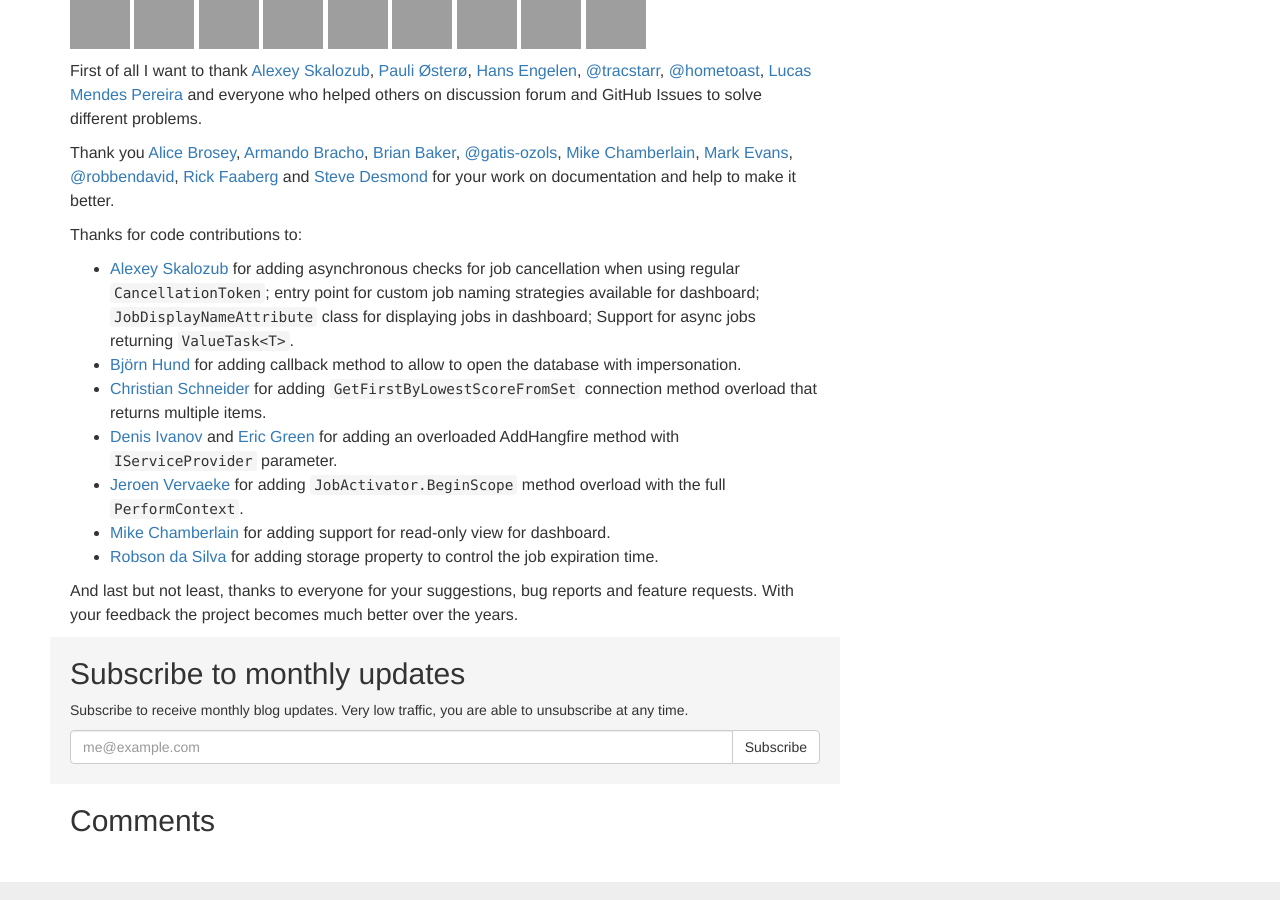
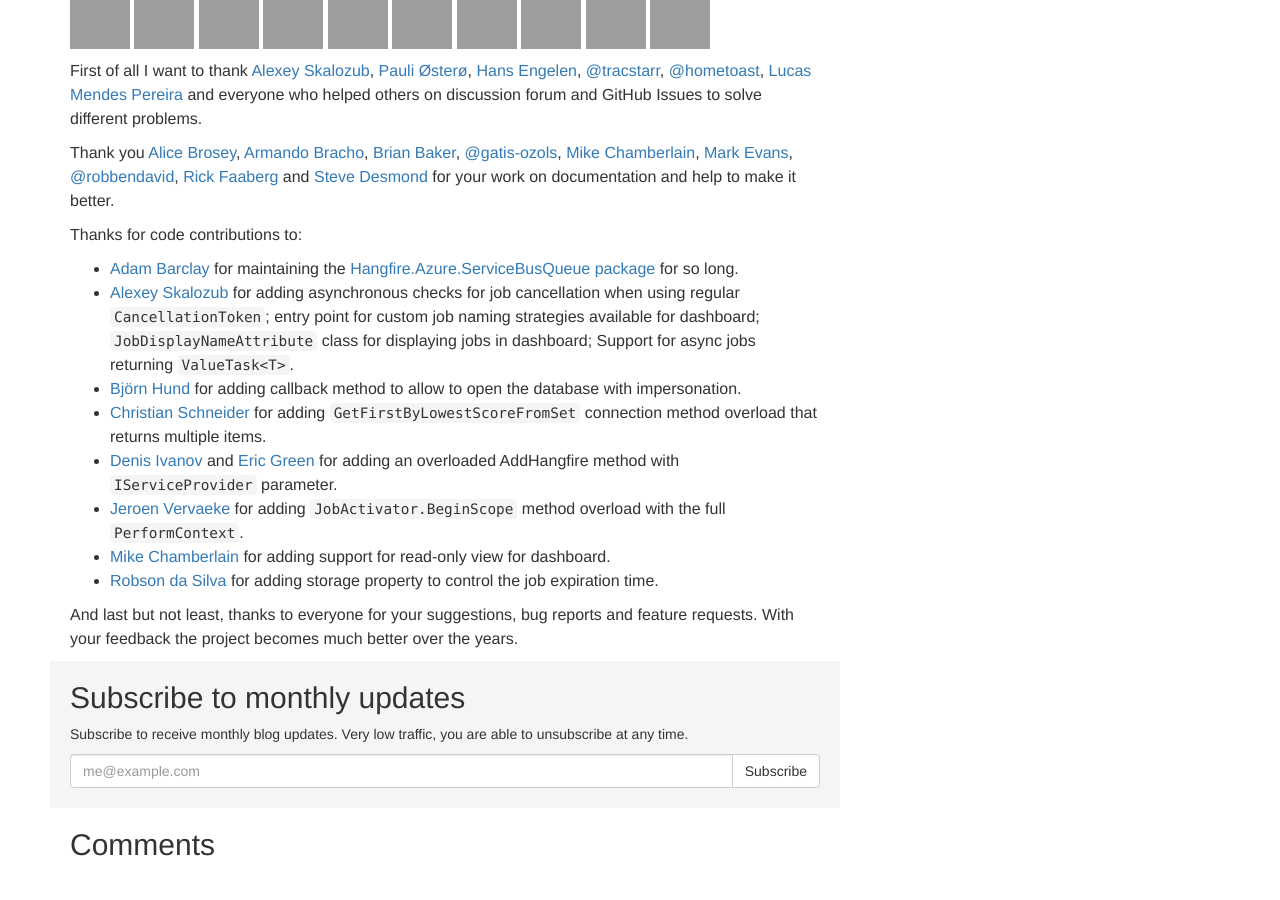
Before and after one commit to HangfireIO/Hangfire.io, a Jekyll site: the page built from _posts/2019-03-29-hangfire-1.7.0.md, in a window 1280 px wide and 900 px high, scrolled down 1329 px. Built offline with Jekyll 4.4.1, drawn with Linux system fonts in a browser that asks for light colours; emoji names are drawn with the system emoji font; comment, search, counter and statistics services are not loaded; grey boxes are pictures that could not be loaded.

Commit message:
Update 2019-03-29-hangfire-1.7.0.md

```diff
--- a/_posts/2019-03-29-hangfire-1.7.0.md
+++ b/_posts/2019-03-29-hangfire-1.7.0.md
@@ -41,6 +41,7 @@ After these important changes we can start to work on ecosystem and features wit
 
 <img src="https://github.com/ambroseya.png?size=60" alt="ambroseya" title="Alice Brosey" style="width: 60px;">
 <img src="https://github.com/armandombi.png?size=60" alt="armandombi" title="Armando Bracho" style="width: 60px;">
+<img src="https://github.com/barclayadam.png?size=60" alt="barclayadam" title="Adam Barclay" style="width: 60px;">
 <img src="https://github.com/BjoernHund.png?size=60" alt="BjoernHund" title="Björn Hund" style="width: 60px;">
 <img src="https://github.com/burningice2866.png?size=60" alt="burningice2866" title="Pauli Østerø" style="width: 60px;">
 <img src="https://github.com/cdschneider.png?size=60" alt="cdschneider" title="Christian Schneider" style="width: 60px;">
@@ -66,6 +67,7 @@ Thank you [Alice Brosey](https://github.com/ambroseya), [Armando Bracho](https:/
 
 Thanks for code contributions to:
 
+* [Adam Barclay](https://github.com/barclayadam) for maintaining the [Hangfire.Azure.ServiceBusQueue package](https://github.com/HangfireIO/Hangfire.Azure.ServiceBusQueue) for so long.
 * [Alexey Skalozub](https://github.com/pieceofsummer) for adding asynchronous checks for job cancellation when using regular `CancellationToken`; entry point for custom job naming strategies available for dashboard; `JobDisplayNameAttribute` class for displaying jobs in dashboard; Support for async jobs returning `ValueTask<T>`.
 * [Björn Hund](https://github.com/BjoernHund) for adding callback method to allow to open the database with impersonation.
 * [Christian Schneider](https://github.com/cdschneider) for adding `GetFirstByLowestScoreFromSet` connection method overload that returns multiple
```
